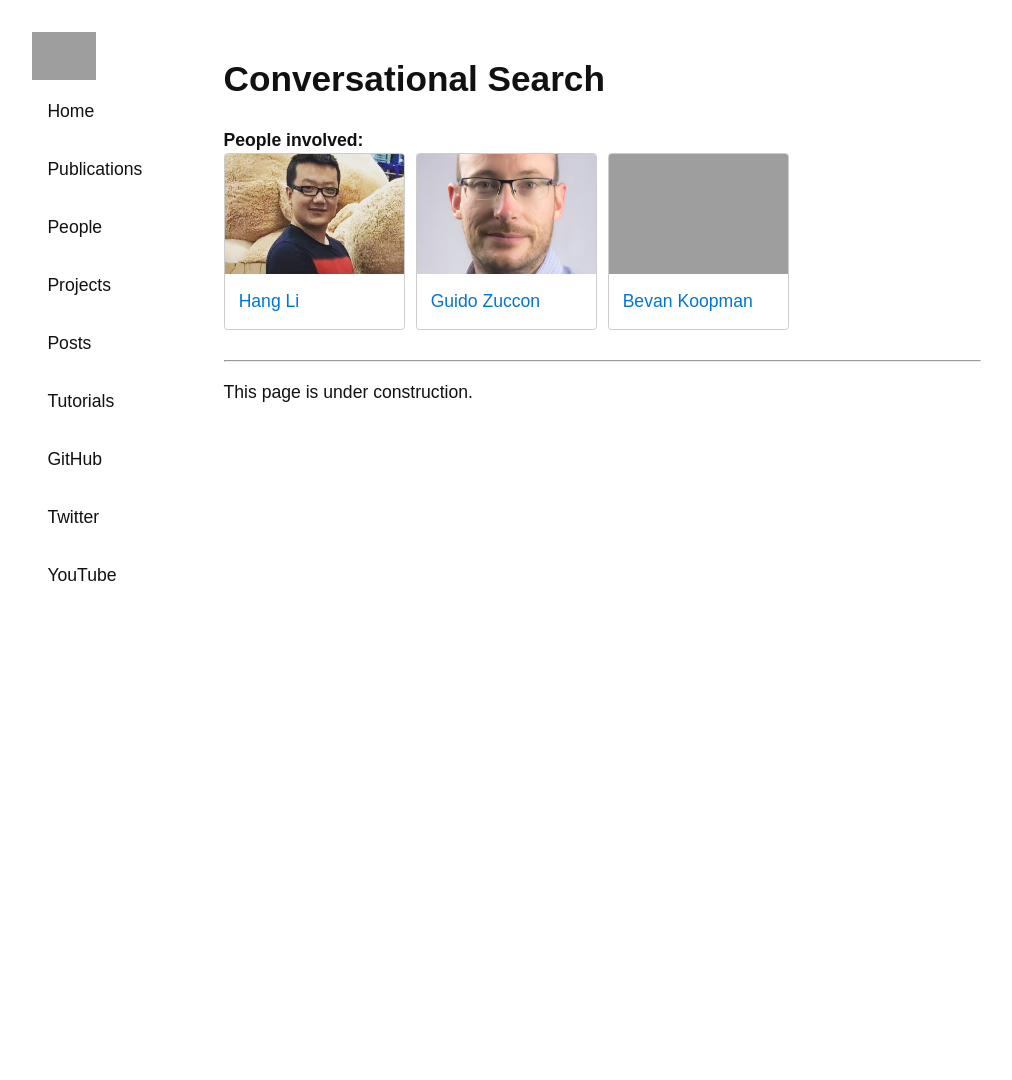
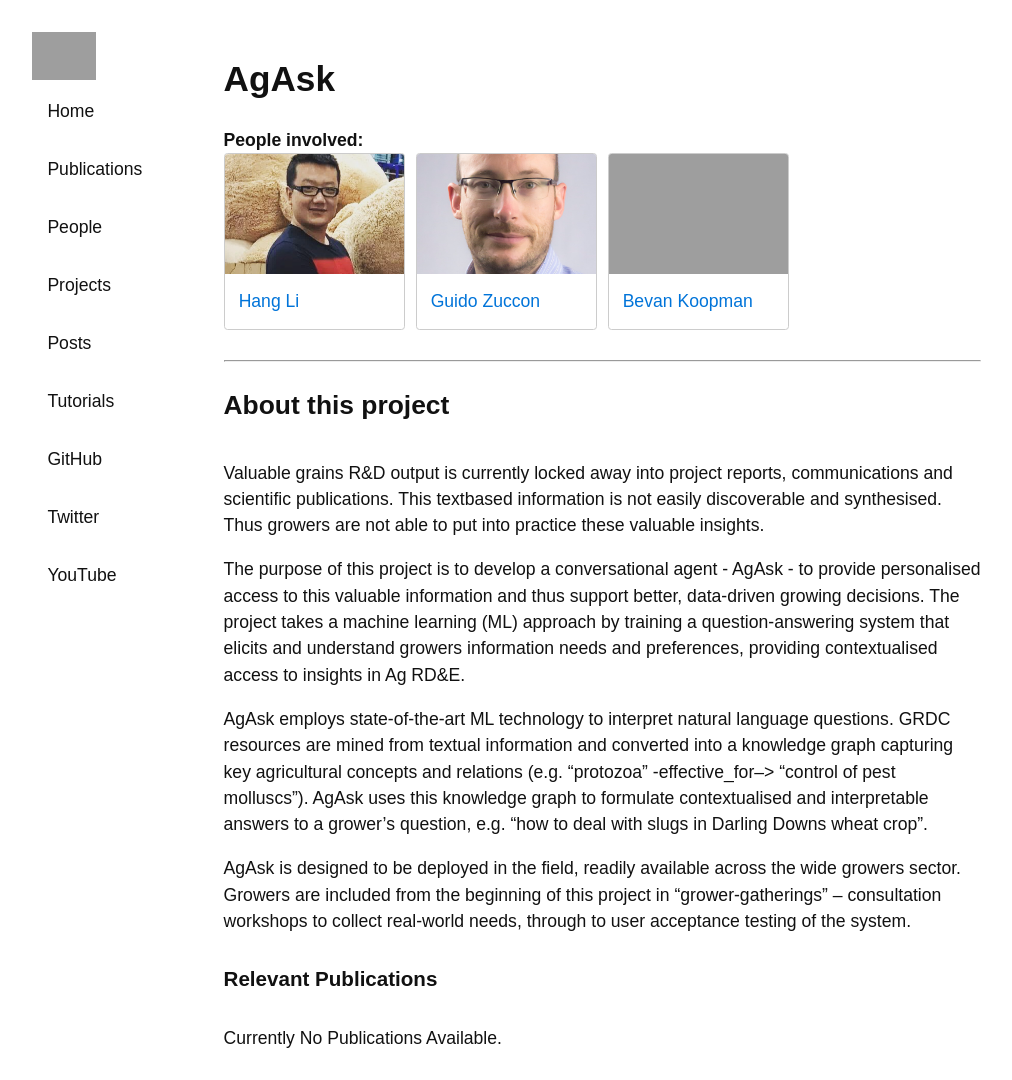
Before and after one commit to ielab/ielab.github.io, a Jekyll site: the page built from _projects/agask.md, in a window 1280 px wide. Shown: the whole page, without its empty margins (139-1151 px from the left). Built offline with Jekyll 4.4.1, drawn with Linux system fonts in a browser that asks for light colours; before the commit the page ends 932 px from its top, so only the background shows below that; grey boxes are pictures that could not be loaded.

Commit message:
final edition of AgAsk page

```diff
--- a/_projects/agask.md
+++ b/_projects/agask.md
@@ -1,8 +1,20 @@
 ---
-name: Conversational Search
+name: AgAsk
 image: /images/projects/agask.jpg
 featured: true
 people: [hang-li, guido-zuccon, bevan-koopman]
 ---
 
-This page is under construction.
+## About this project
+
+Valuable grains R&D output is currently locked away into project reports, communications and scientific publications. This textbased information is not easily discoverable and synthesised. Thus growers are not able to put into practice these valuable insights.
+
+The purpose of this project is to develop a conversational agent - AgAsk - to provide personalised access to this valuable information and thus support better, data-driven growing decisions. The project takes a machine learning (ML) approach by training a question-answering system that elicits and understand growers information needs and preferences, providing contextualised access to insights in Ag RD&E.
+
+AgAsk employs state-of-the-art ML technology to interpret natural language questions. GRDC resources are mined from textual information and converted into a knowledge graph capturing key agricultural concepts and relations (e.g. “protozoa” -effective_for--> “control of pest molluscs”). AgAsk uses this knowledge graph to formulate contextualised and interpretable answers to a grower’s question, e.g. “how to deal with slugs in Darling Downs wheat crop”.
+
+AgAsk is designed to be deployed in the field, readily available across the wide growers sector. Growers are included from the beginning of this project in “grower-gatherings” – consultation workshops to collect real-world needs, through to user acceptance testing of the system.
+
+### Relevant Publications
+
+Currently No Publications Available.
```
Also changed, not shown: _people/hang-li.md (+1 -1 lines), _publications/hang-2020-sigir-autotool.md (+1 -1 lines).
